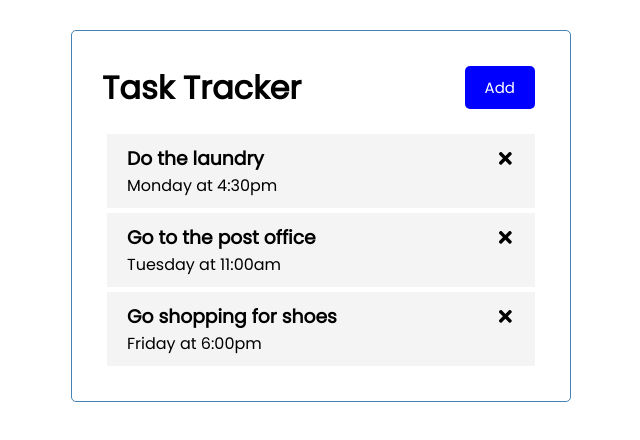
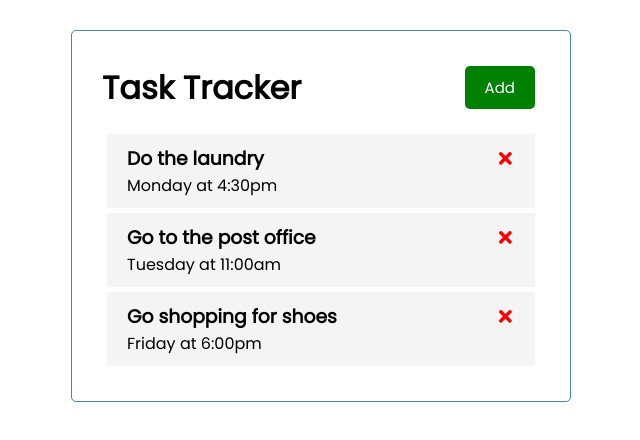
Before and after one commit to ellevpark/React-Task-Tracker, a React (Create React App) app: page / in a window 1280 px wide. Shown: the top 440 px of the page, without its empty margins (319-959 px from the left). Built offline with nearby package versions, Linux system fonts and the light colour scheme.

Commit message:
created a deleteTask function that fires off when the x button is clicked

```diff
--- a/src/App.js
+++ b/src/App.js
@@ -28,10 +28,14 @@
      },
    ])
 
+  const deleteTask = (id) => {
+    setTasks(tasks.filter((task) => task.id != id))
+  }
+
   return (
     <div className="container">
       <Header/>
-      <Tasks tasks = {tasks}/>
+      {tasks.length > 0 ? <Tasks tasks = {tasks} onDelete = {deleteTask}/> : ''}
     </div>
   );
 }
--- a/src/components/Header.js
+++ b/src/components/Header.js
@@ -10,7 +10,7 @@
     return (
       <header className= 'header'>
         <h1>{title}</h1>
-        <Button color='blue' text='Add' onClick = {onClick}/>
+        <Button color='green' text='Add' onClick = {onClick}/>
       </header>
 
     )
--- a/src/components/Task.js
+++ b/src/components/Task.js
@@ -1,10 +1,10 @@
 import {FaTimes} from 'react-icons/fa'
 
-const Task = ({task}) => {
+const Task = ({task, onDelete}) => {
     return (
         <div className = 'task'>
             <h3>
-                {task.text} <FaTimes/>
+                {task.text} <FaTimes style= {{color: 'red', cursor: 'pointer'}} onClick = {() => onDelete(task.id)}/>
             </h3>
             <p>{task.day}</p>
         </div>
--- a/src/components/Tasks.js
+++ b/src/components/Tasks.js
@@ -1,12 +1,12 @@
 import React from 'react'
 import Task from './Task'
 
-const Tasks = ({tasks}) => {
+const Tasks = ({tasks, onDelete}) => {
 
   return (
       <>
         {tasks.map((task) => (
-          <Task key = {task.id} task = {task}/>
+          <Task key = {task.id} task = {task} onDelete = {onDelete}/>
         ))}
       </>
   )
```
